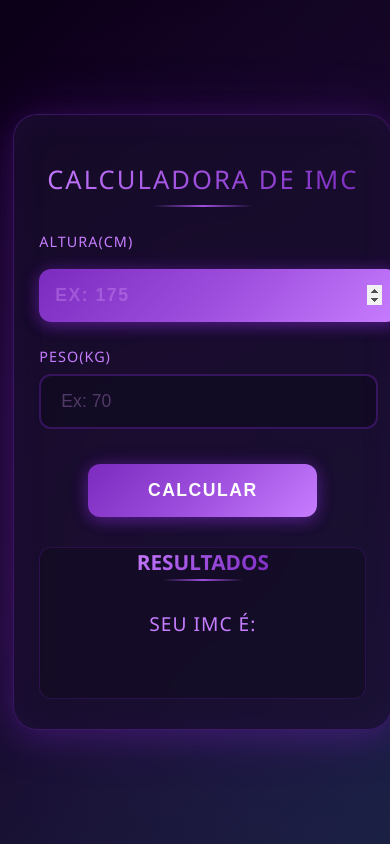
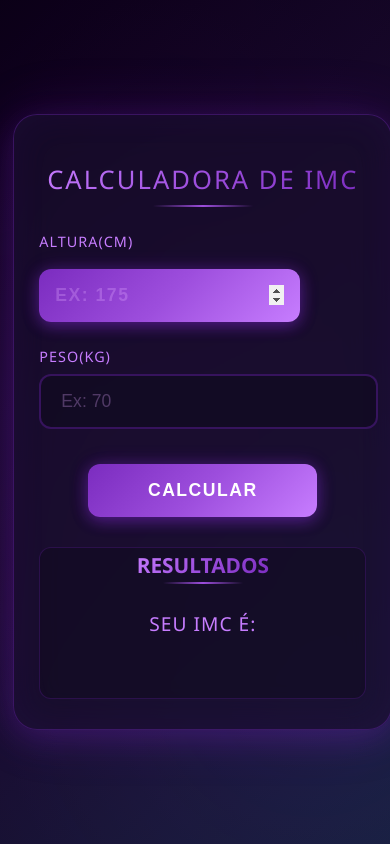
Before and after one commit to Kelvin-melo06/imc-calculator-react, a React (Vite) app: page / in a window 390 px wide. In both pictures the pointer is over the input "ALTURA(CM)". Built offline with nearby package versions, Linux system fonts and the light colour scheme.

Commit message:
feat: aplicando modificações mobile

```diff
--- a/src/Components/ImcForm.css
+++ b/src/Components/ImcForm.css
@@ -284,6 +284,12 @@ button::before{
         h1 {
             font-size: 1.6rem;
         }
+        input:hover{
+            width: 70%;
+        }
+        .result h2{
+            top: -14px;
+        }
 
     .result-value {
         font-size: 2rem;
```
